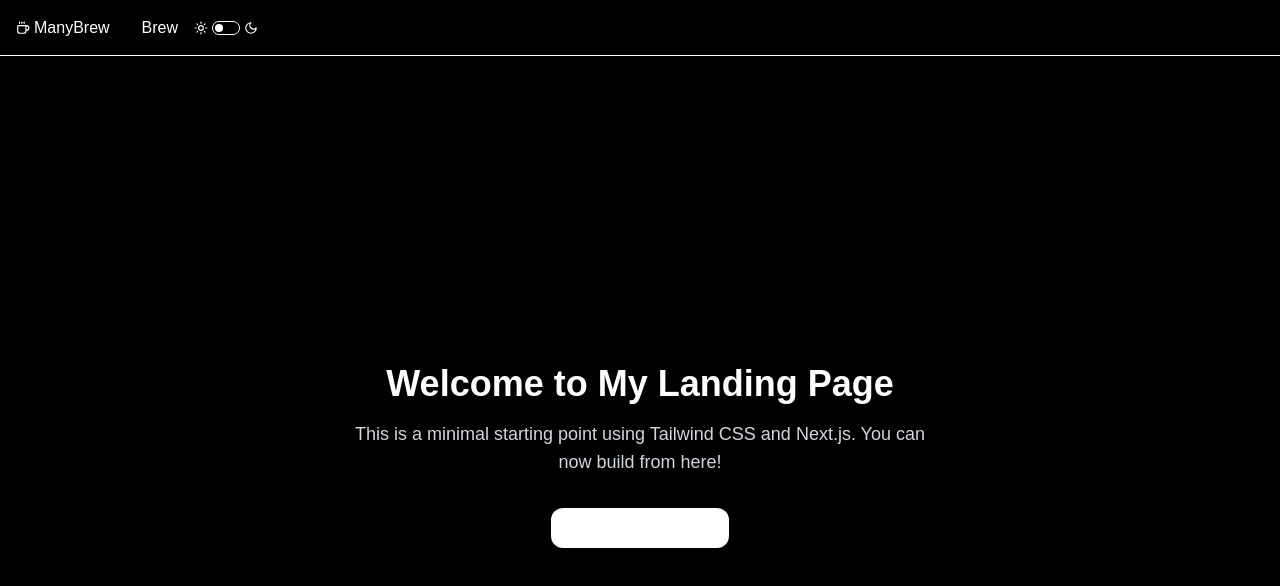
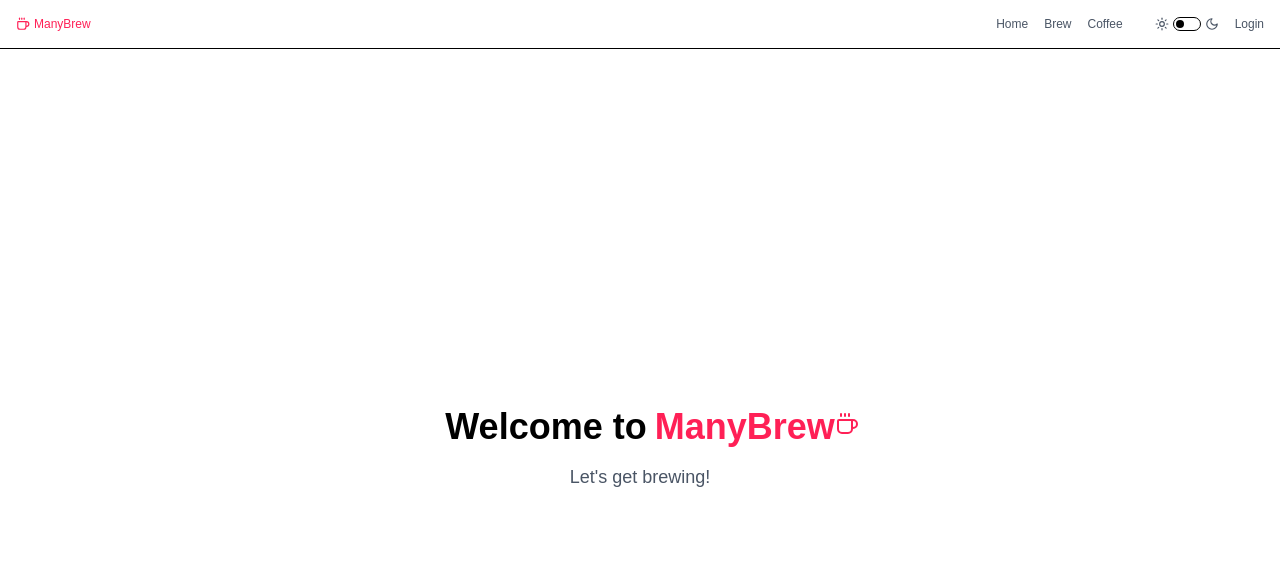
Before and after one commit to udison/manybrew, a Next.js app: page / in a window 1280 px wide. Shown: the top 586 px of the page. Built offline with nearby package versions, Linux system fonts and the light colour scheme; a web font is replaced by a local one.

Commit message:
changed home page and added new items to navbar

```diff
--- a/src/app/globals.css
+++ b/src/app/globals.css
@@ -6,13 +6,19 @@
 	--font-sans: var(--font-fustat);
 	--font-mono: var(--font-azeret-mono);
 
+	--color-brand: var(--color-rose-500);
 	--color-primary: #000;
+	--color-primary-100: var(--color-gray-600);
+	--color-primary-200: var(--color-gray-800);
 	--color-secondary: #fff;
 }
 
 @layer base {
 	@variant dark {
+		--color-brand: var(--color-rose-500);
 		--color-primary: #fff;
+		--color-primary-100: var(--color-gray-300);
+		--color-primary-200: var(--color-gray-400);
 		--color-secondary: #000;
 	}
 }
--- a/src/app/page.tsx
+++ b/src/app/page.tsx
@@ -1,28 +1,21 @@
 'use client';
 
-import { useEffect, useState } from "react";
+import { CoffeeIcon } from "lucide-react";
 
 export default function Home() {
-  const [dark, setDark] = useState(true);
-
-  useEffect(() => {
-    document.documentElement.classList.toggle("dark", dark);
-  }, [dark])
-
   return (
     <main className="flex min-h-screen flex-col items-center justify-center px-6 py-12 bg-background dark:bg-background-dark text-center">
       <h1 className="text-4xl font-bold text-primary mb-4">
-        Welcome to My Landing Page
+        Welcome to
+        <span className="text-brand inline-flex items-center gap-1 ml-2 relative">
+          <CoffeeIcon style={{ position: "absolute", right: "-24px", top: "5px" }} />
+          ManyBrew
+        </span>
       </h1>
+
       <p className="text-lg text-gray-600 dark:text-gray-300 max-w-xl">
-        This is a minimal starting point using Tailwind CSS and Next.js. You can now build from here!
+        Let&apos;s get brewing!
       </p>
-      <button
-        className="mt-8 px-6 py-2 rounded-xl bg-primary text-white hover:bg-indigo-600 transition"
-        onClick={() => setDark(!dark)}
-      >
-        Toggle {dark ? 'Light' : 'Dark'} Mode
-      </button>
     </main>
   );
 }
--- /dev/null
+++ b/src/components/Header.module.css
@@ -0,0 +1,5 @@
+.navbar {
+	.item:hover {
+		color: var(--color-primary)
+	}
+}
--- a/src/components/Header.tsx
+++ b/src/components/Header.tsx
@@ -5,32 +5,44 @@ import Link from "next/link"
 import Toggle from "./Toggle";
 import { Moon, Sun, Coffee } from "lucide-react";
 
-const prefersDarkMode = window.matchMedia && window.matchMedia('(prefers-color-scheme: dark)').matches;
+import styles from "./Header.module.css";
 
 export default function Header() {
-	const [dark, setDark] = useState(prefersDarkMode);
+	const [dark, setDark] = useState(false);
+
+	useEffect(() => {
+		const prefersDarkMode = window.matchMedia && window.matchMedia('(prefers-color-scheme: dark)').matches;
+
+		setDark(prefersDarkMode);
+	}, [])
 
 	useEffect(() => {
 		document.documentElement.classList.toggle("dark", dark);
 	}, [dark])
 
 	return (
-		<nav>
-			<ul className="flex items-center gap-4 h-14 p-4 border-b border-primary">
+		<nav className={`${styles.navbar} flex justify-between gap-4 p-4 border-b border-primary text-xs`}>
+			<ul className="flex items-center">
 				<li className="mr-4">
-					<Link href="/" className="flex justify-center items-center gap-1 font-mono">
+					<Link href="/" className="flex justify-center items-center gap-1 font-mono text-brand">
 						<Coffee size={14} />
 						ManyBrew
 					</Link>
 				</li>
+			</ul>
 
-				<li><Link href="/brew">Brew</Link></li>
+			<ul className="flex items-center gap-4 text-primary-100">
+				<li className={styles.item}><Link href="/">Home</Link></li>
+				<li className={styles.item}><Link href="/brew">Brew</Link></li>
+				<li className={styles.item}><Link href="/coffee">Coffee</Link></li>
 
-				<li className="flex gap-1">
+				<li className="flex gap-1 ml-4">
 					<Sun size={14} />
 					<Toggle state={dark} onStateChange={(e) => setDark(e?.target.checked || false)} />
 					<Moon size={14} />
 				</li>
+
+				<li className={styles.item}><Link href="/login">Login</Link></li>
 			</ul>
 		</nav>
 	)
--- a/src/components/Toggle.tsx
+++ b/src/components/Toggle.tsx
@@ -1,6 +1,6 @@
 'use client';
 
-import { ChangeEvent, useState } from "react";
+import { ChangeEvent, useEffect, useState } from "react";
 import styles from "./Toggle.module.css";
 
 type Props = {
@@ -10,6 +10,8 @@ type Props = {
 
 export default function Toggle({ state: inState, onStateChange }: Props) {
 	const [state, setState] = useState(inState || false);
+
+	useEffect(() => setState(inState || false), [inState]);
 
 	function onChange(e: ChangeEvent<HTMLInputElement>) {
 		setState(e.target.checked);
```
